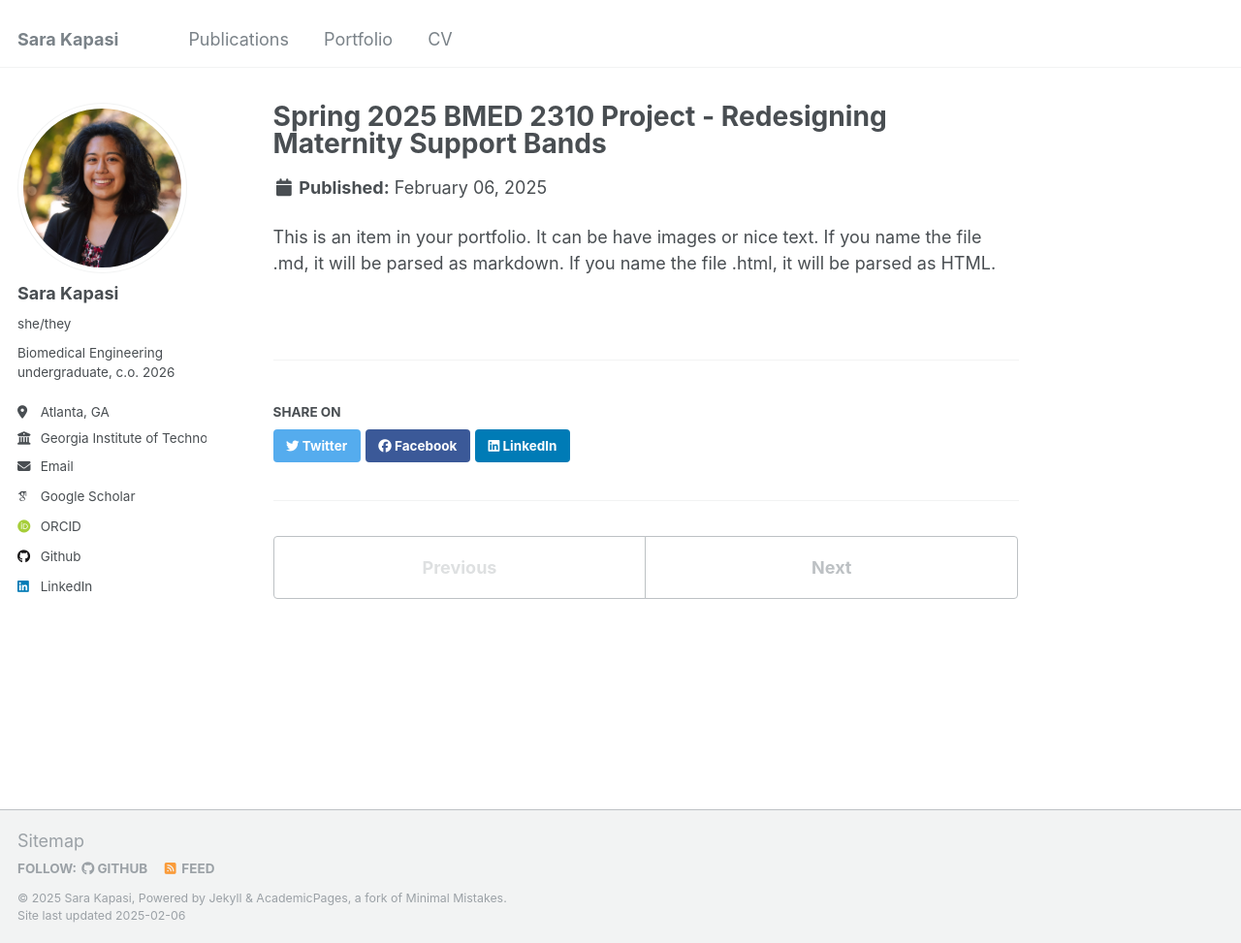
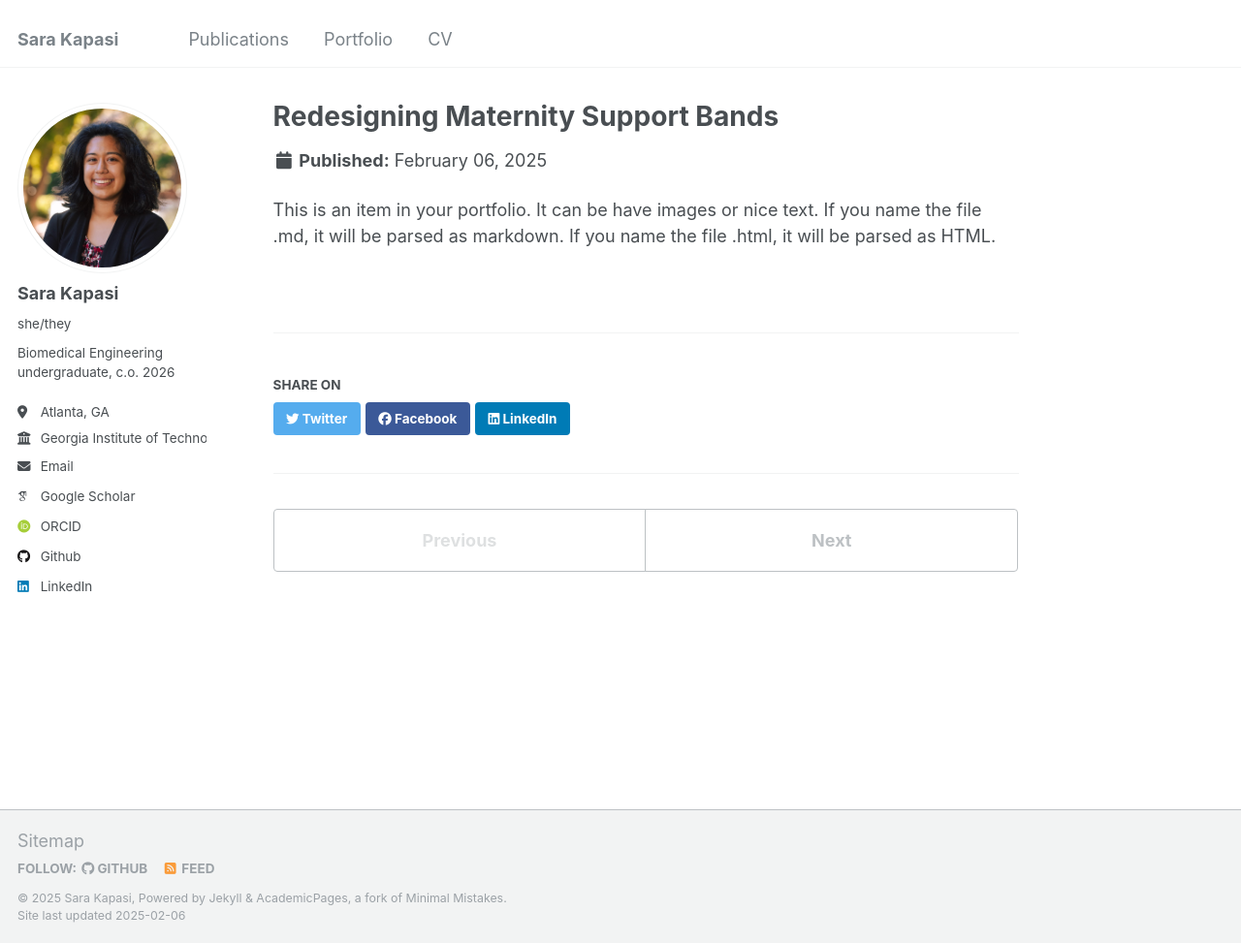
Before and after one commit to sarakapasi/sarakapasi.github.io, a Jekyll site: the page built from _portfolio/sp25-2310-portfolio.md, in a window 1280 px wide and 973 px high. Shown: the whole window at 97% size. Built offline with Jekyll 4.4.1, drawn with Linux system fonts in a browser that asks for light colours; some web fonts are replaced.

Commit message:
Update sp25-2310-portfolio.md

```diff
--- a/_portfolio/sp25-2310-portfolio.md
+++ b/_portfolio/sp25-2310-portfolio.md
@@ -1,6 +1,6 @@
 ---
-title: "Spring 2025 BMED 2310 Project - Redesigning Maternity Support Bands"
-excerpt: "Women's Health Track of Spring 2025 BMED 2310, focusing on alleviating discomfort associated with lower back pain during pregnancy. My first in-class in-depth exposure to the FDA medical device evaluation process.
+title: "Redesigning Maternity Support Bands"
+excerpt: "Women's Health Track of Spring 2025 BMED 2310: Intro to Biomedical Engineering Design, focusing on alleviating discomfort associated with lower back pain during pregnancy with a team of 4 others. My first in-class in-depth exposure to the FDA medical device evaluation process.
 <br/><img src='/images/500x300.png'>"
 collection: portfolio
 ---
```
